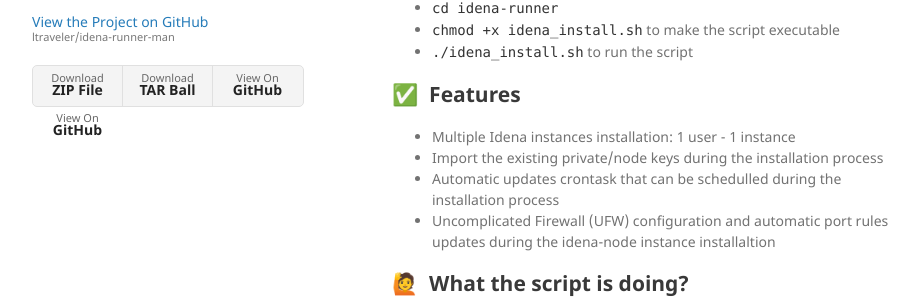
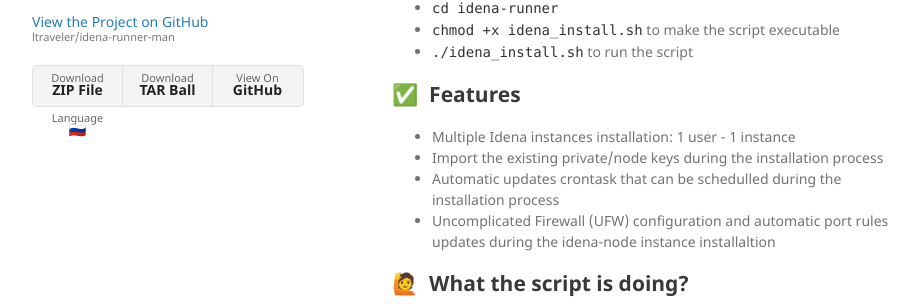
Before and after one commit to ltraveler/idena-runner-man, a Jekyll site: the page built from index.md, in a window 1280 px wide. Shown: the part 405-709 px from the top of the page, without its empty margins (178-1100 px from the left). Built offline with Jekyll 4.4.1, drawn with Linux system fonts in a browser that asks for light colours; our own code applies the rules of GitHub Pages for plain Markdown files; the repository's description, which GitHub fills in, is left out.

Commit message:
Update default.html

```diff
--- a/_layouts/default.html
+++ b/_layouts/default.html
@@ -36,7 +36,7 @@
           <li><a href="{{ site.github.zip_url }}">Download <strong>ZIP File</strong></a></li>
           <li><a href="{{ site.github.tar_url }}">Download <strong>TAR Ball</strong></a></li>
           <li><a href="{{ site.github.repository_url }}">View On <strong>GitHub</strong></a></li>
-          <li><a href="{{ site.lang.ru }}">View On <strong>GitHub</strong></a></li>
+          <li><a href="{{ site.lang.ru }}">Language <strong>🇷🇺</strong></a></li>
         </ul>
         {% endif %}
       </header>
```
